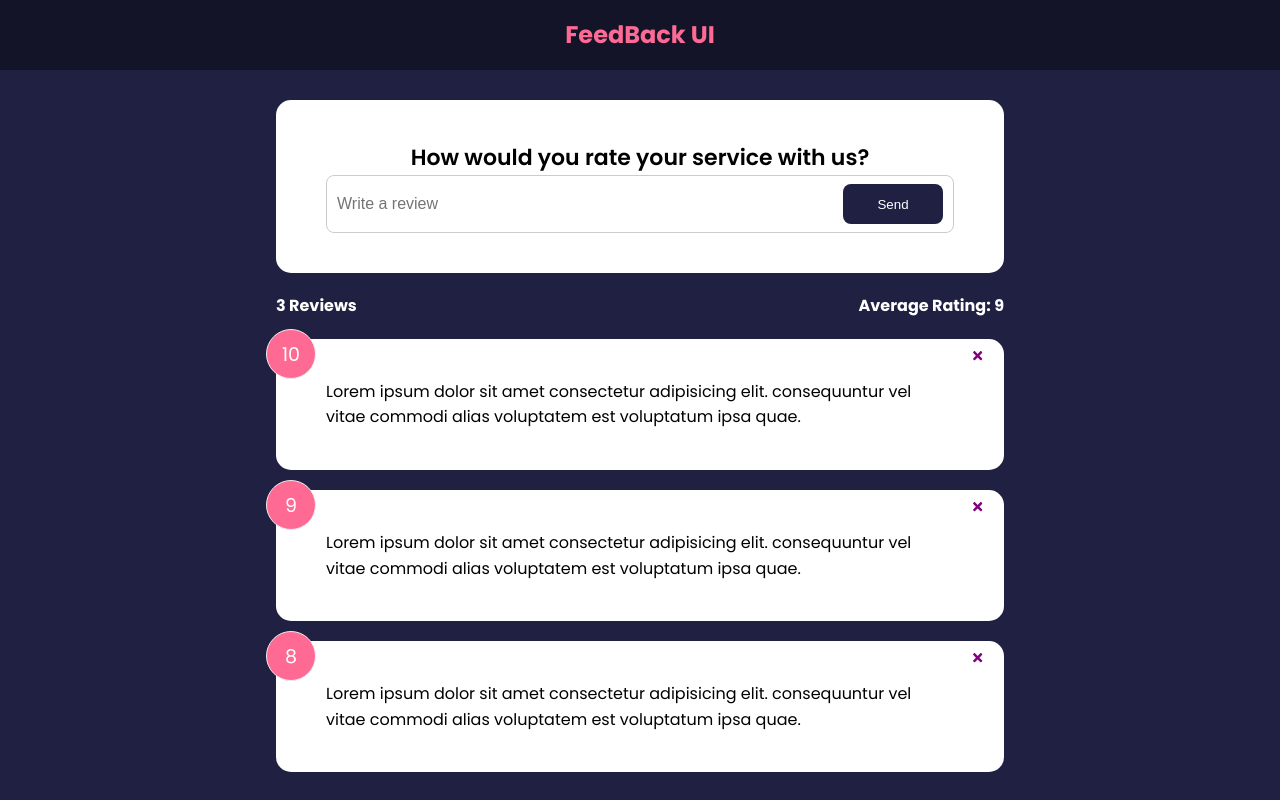
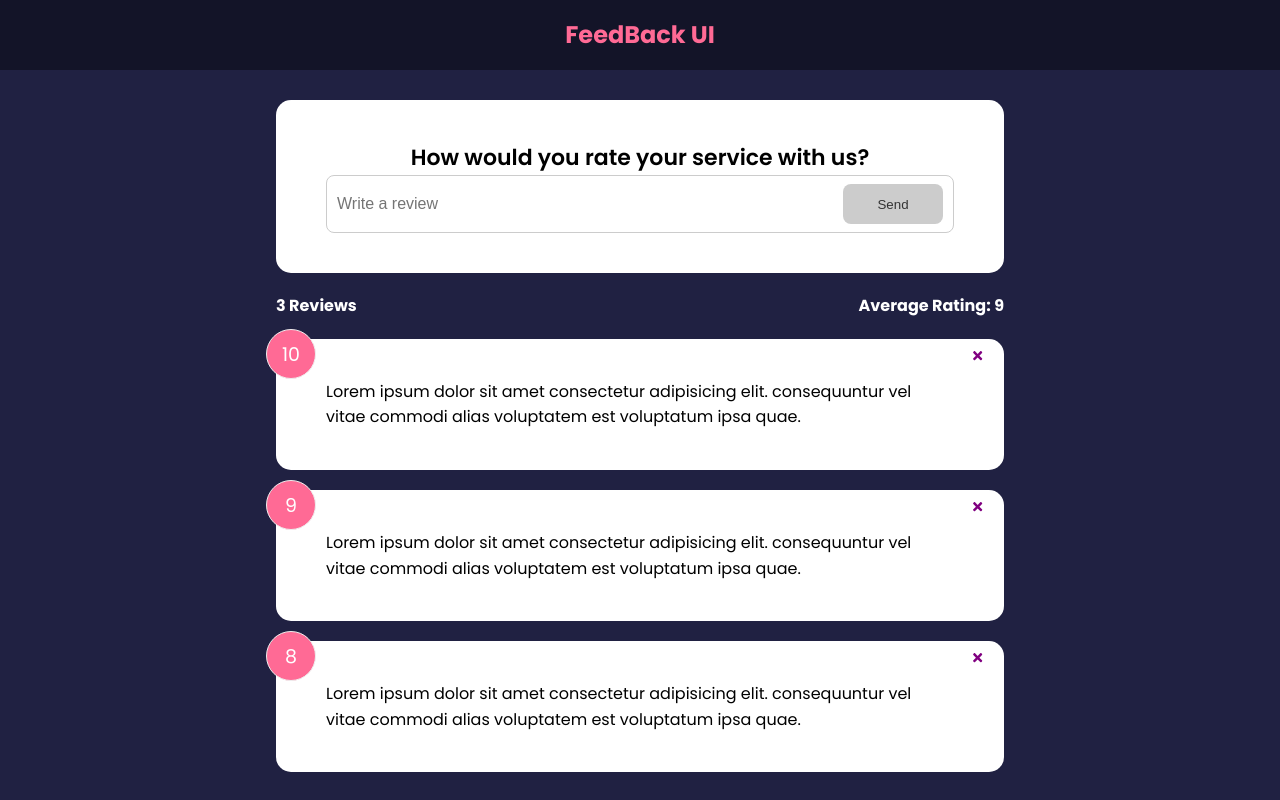
Before and after one commit to SoufianeRep/feedback-app, a React (Create React App) app: page / in a window 1280 px wide. Built offline with nearby package versions, Linux system fonts and the light colour scheme.

Commit message:
added error validation message

```diff
--- a/src/components/FeedbackForm.jsx
+++ b/src/components/FeedbackForm.jsx
@@ -4,9 +4,22 @@
 
 export default function FeedbackForm() {
   const [text, setText] = useState("");
+  const [btnDisabled, setBtnDisabled] = useState(true);
+  const [message, setMessage] = useState("");
 
   const handleTextChange = e => {
     setText(e.target.value);
+
+    if (text === "") {
+      setBtnDisabled(true);
+      setMessage(null);
+    } else if (text !== "" && text.trim().length <= 10) {
+      setMessage("Text must be at least 10 charachters");
+      setBtnDisabled(true);
+    } else {
+      setMessage(null);
+      setBtnDisabled(false);
+    }
   };
 
   return (
@@ -21,8 +34,11 @@
             placeholder="Write a review"
             value={text}
           />
-          <Button type="submit">Send</Button>
+          <Button type="submit" isDisabled={btnDisabled}>
+            Send
+          </Button>
         </div>
+        {message && <div className="message">{message}</div>}
       </form>
     </Card>
   );
```
